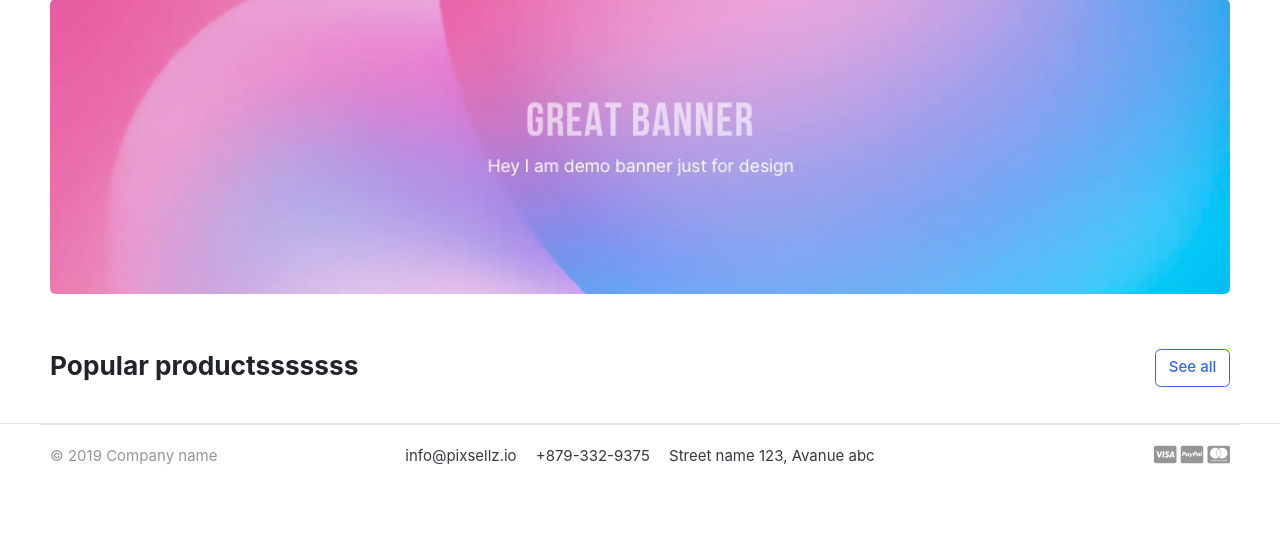
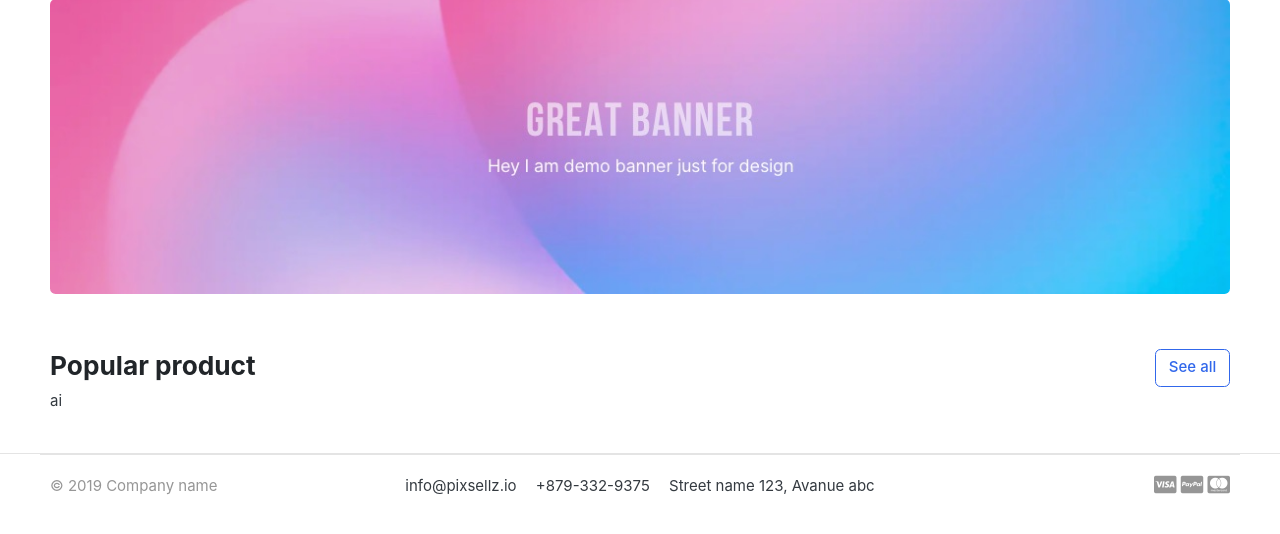
Before and after one commit to rajkumar0rk/example, a Django app: page / in a window 1280 px wide. Shown: the part 139-673 px from the top of the page. Run offline with Django 3.2, Linux system fonts and the light colour scheme; data that the repository does not hold is empty; some libraries are stand-ins or nearby versions; some web fonts are replaced.

Commit message:
first commit

```diff
--- a/templates/home.html
+++ b/templates/home.html
@@ -22,7 +22,7 @@
 
 <header class="section-heading">
 	<a href="{%url 'store'%}" class="btn btn-outline-primary float-right">See all</a>
-	<h3 class="section-title">Popular productsssssss</h3>
+	<h3 class="section-title">Popular product</h3>ai
 </header><!-- sect-heading -->
 
 
```
